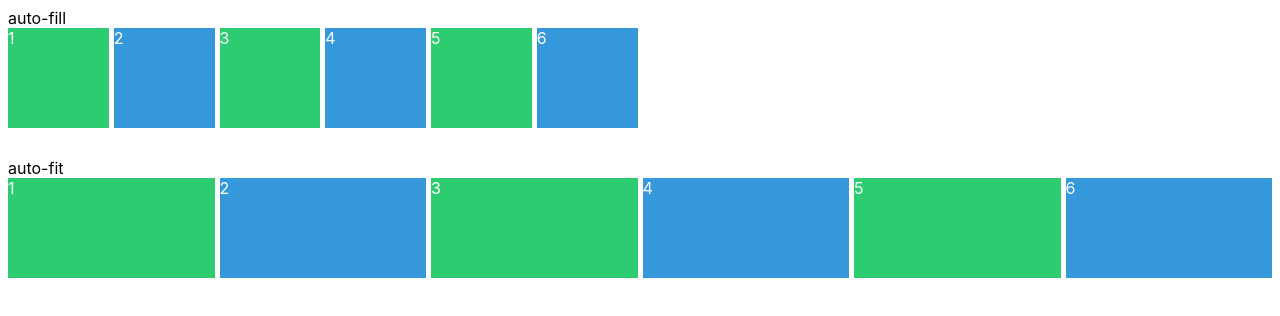
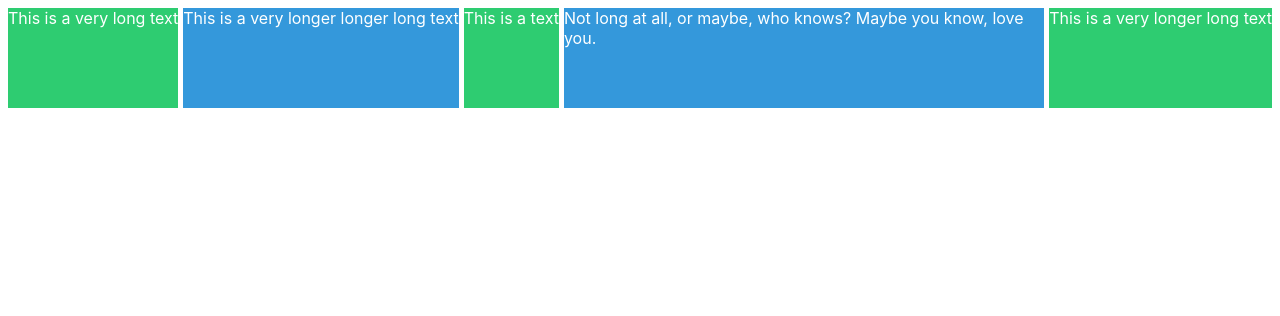
Before and after one commit to comographer/scss-masterclass, a plain HTML site: page index.html in a window 1280 px wide. Drawn offline with Linux system fonts and the light colour scheme.

Commit message:
2.13 min-content max-content

```diff
--- a/grid.css
+++ b/grid.css
@@ -7,16 +7,9 @@ body {
   color: white;
   display: grid;
   gap: 5px;
+  grid-template-columns: repeat(auto-fit, minmax(20px, max-content));
   grid-auto-rows: 100px;
   margin-bottom: 30px;
-}
-
-.grid:nth-child(1) {
-  grid-template-columns: repeat(auto-fill, minmax(100px, 1fr));
-}
-
-.grid:nth-child(2) {
-  grid-template-columns: repeat(auto-fit, minmax(100px, 1fr));
 }
 
 .item:nth-child(odd) {
@@ -26,14 +19,6 @@ body {
 .item:nth-child(even) {
   background-color: #3498db;
 }
-
-/* 2.12 auto-fit auto-fill
-auto-fit & auto-fill are used for responsive design and are only used within repeat();
-Inside repeat(), instead of number of columns, when you put auto-fill,
-it fills the rows with as much empty columns it can;
-auto-fit stretchs the elements to fit all the spaces;
-auto-fit is more fluid sizes and auto-fit is for more exact sizes;
-*/
 
 /* 2.1 Life Before Grid
 Prior to introduction of Grid, it was very hard to make columns and rows with just flexbox;
@@ -129,3 +114,18 @@ minmax sets how big or small an element can be;
 While setting grid-template, instead of directing applying height or width,
 you can use minmax(min value, max value);
 */
+
+/* 2.12 auto-fit auto-fill
+auto-fit & auto-fill are used for responsive design and are only used within repeat();
+Inside repeat(), instead of number of columns, when you put auto-fill,
+it fills the rows with as much empty columns it can;
+auto-fit stretchs the elements to fit all the spaces;
+auto-fit is more fluid sizes and auto-fit is for more exact sizes;
+*/
+
+/* 2.13 min-content max-content
+min-content makes the cell as tiny as the content is;
+max-contetn makes the cell as big as it needs;
+We are not determining the sizes but the content is deciding;
+By putting together, repeat, minmax, min-content & max-content, you can make responsive design;
+*/
--- a/index.html
+++ b/index.html
@@ -7,23 +7,15 @@
     <title>(S)CSS Masterclass</title>
   </head>
   <body>
-    auto-fill
     <div class="grid">
-      <div class="item">1</div>
-      <div class="item">2</div>
-      <div class="item">3</div>
-      <div class="item">4</div>
-      <div class="item">5</div>
-      <div class="item">6</div>
-    </div>
-    auto-fit
-    <div class="grid">
-      <div class="item">1</div>
-      <div class="item">2</div>
-      <div class="item">3</div>
-      <div class="item">4</div>
-      <div class="item">5</div>
-      <div class="item">6</div>
+      <div class="item">This is a very long text</div>
+      <div class="item">This is a very longer longer long text</div>
+      <div class="item">This is a text</div>
+      <div class="item">
+        Not long at all, or maybe, who knows? Maybe you know, love you.
+      </div>
+
+      <div class="item">This is a very longer long text</div>
     </div>
   </body>
 </html>
```
Also changed, not shown: README.md.
